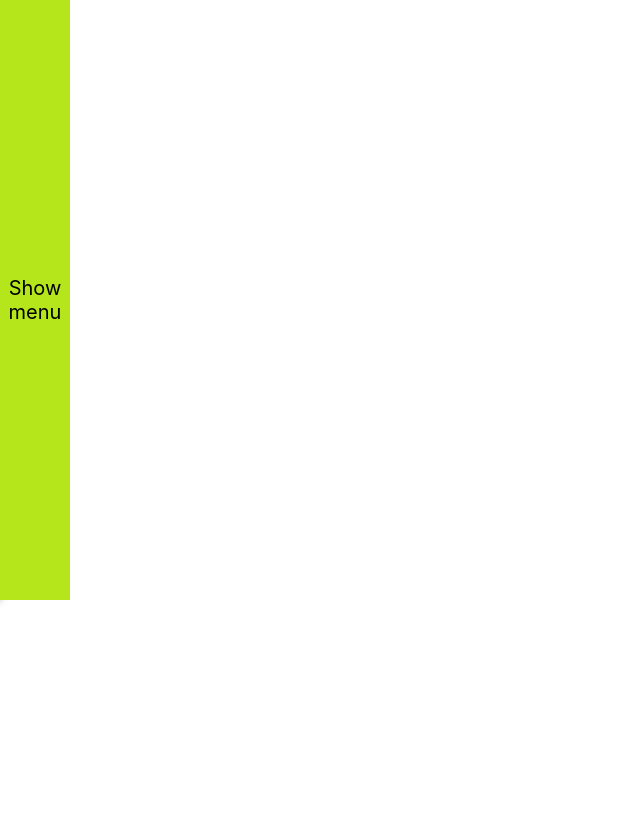
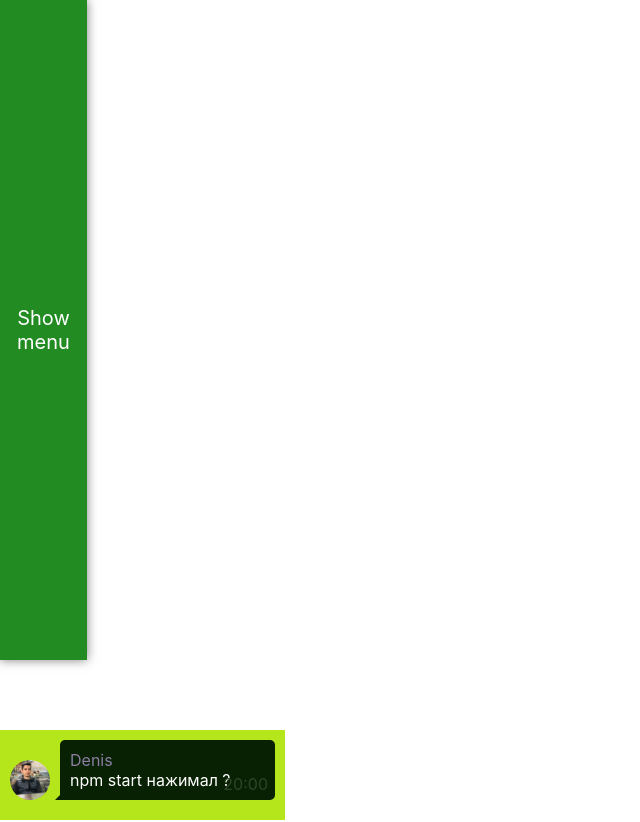
Before and after one commit to prudiusDenys/home-react, a React (Create React App) app: page /#/preJunior in a window 1280 px wide. Before the commit this address led to /#/. Shown: the top 822 px of the page, without its empty margins (0-640 px from the left). Before the commit the page ends 800 px from the top, so only its background shows below. Built offline with nearby package versions, Linux system fonts and the light colour scheme.

Commit message:
Added Task 12

```diff
--- a/package.json
+++ b/package.json
@@ -16,6 +16,7 @@
     "@types/react-redux": "^7.1.9",
     "@types/react-router-dom": "^5.1.5",
     "@types/uuid": "^8.0.0",
+    "create-react-context": "^0.3.0",
     "gh-pages": "^3.1.0",
     "moment": "^2.27.0",
     "momentjs": "^2.0.0",
--- a/src/App.css
+++ b/src/App.css
@@ -15,6 +15,7 @@ body {
   height: 100%;
   position: relative;
 }
+
 html.lock,
 body.lock {
   overflow: hidden;
@@ -43,13 +44,14 @@ li {
   margin: 0 auto;
   padding: 0 10px;
 }
-.inputWrapper{
+
+.inputWrapper {
   width: 400px;
   display: flex;
   justify-content: space-around;
   margin-bottom: 20px;
 }
 
-.todoListWrapper{
+.todoListWrapper {
   margin-left: 100px;
 }
--- a/src/App.tsx
+++ b/src/App.tsx
@@ -1,4 +1,4 @@
-import React, {ChangeEvent, KeyboardEvent, useCallback, useMemo, useState} from 'react';
+import React, {ChangeEvent, KeyboardEvent, useCallback, useContext, useMemo, useState} from 'react';
 import './App.css';
 import {v1} from "uuid";
 import {HashRouter, Route} from "react-router-dom";
@@ -6,6 +6,9 @@ import {PreJunior} from "./components/Task5/UsersPages/PreJunior";
 import {Junior} from "./components/Task5/UsersPages/Junior";
 import {JuniorPlus} from "./components/Task5/UsersPages/JuniorPlus";
 import {Home} from "./components/Task5/UsersPages/Home";
+import {useSelector} from "react-redux";
+import {AppRootState} from "./store/store";
+import {ThemeType, ThemeContext} from "./themes/themes";
 
 export type dialogsDataType = {
 	id: number,
@@ -156,9 +159,13 @@ function App() {
 		}
 	}, [valueInp])
 
+const theme = useSelector<AppRootState, ThemeType>(state => state.webSiteTheme)
+	const theme1 = useContext(ThemeContext)
+
 	return (
+		<ThemeContext.Provider value={theme}>
 		<HashRouter>
-			<div>
+			<div style={{background: theme1.background}}>
 				<div className="App">
 					<div className={'pages'}>
 						<Route exact path={'/'} render={() => <Home/>}/>
@@ -188,6 +195,7 @@ function App() {
 				</div>
 			</div>
 		</HashRouter>
+			</ThemeContext.Provider>
 	);
 }
 
--- a/src/components/Task5/UsersPages/Home.tsx
+++ b/src/components/Task5/UsersPages/Home.tsx
@@ -1,9 +1,14 @@
-import React from "react";
+import React, {useContext} from "react";
 import {NavBar} from "../NavBar";
+import {ThemeContext} from "../../../themes/themes";
+
 
 export const Home = () => {
+
+	const theme = useContext(ThemeContext)
+
 	return(
-		<div>
+		<div style={theme}>
 					<NavBar/>
 		</div>
 	)
--- a/src/components/Task5/UsersPages/Junior.tsx
+++ b/src/components/Task5/UsersPages/Junior.tsx
@@ -1,4 +1,4 @@
-import React, {useCallback, useMemo, useState} from "react";
+import React, {useCallback, useContext, useMemo, useState} from "react";
 import classes from "./Junior.module.css";
 import {NavBar} from "../NavBar";
 import {PresCompForEditableSpan} from "../../Task6/PresCompForEditableSpan";
@@ -13,6 +13,7 @@ import {AppRootState} from "../../../store/store";
 import {Preloader} from "../../../common/Preloader/Preloader";
 import {Range} from "../../../common/Range/Range";
 import {RangeDoubleSlider} from "../../../common/RangeDoubleSlider/RangeDoubleSlider";
+import {ThemeContext} from "../../../themes/themes";
 
 export type ItemsType = {
 	value: string
@@ -26,6 +27,8 @@ export type ContactMethodType = {
 }
 
 export const Junior = () => {
+
+	const theme = useContext(ThemeContext)
 
 	const countries: Array<ItemsType> = useMemo(()=>{
 		return (
@@ -89,9 +92,8 @@ export const Junior = () => {
 		setRangeValue(value)
 	}, [rangeValue])
 
-
 	return (
-		<div>
+		<div style={theme}>
 			{!loading ?
 				<div>
 					<NavBar/>
--- a/src/components/Task5/UsersPages/JuniorPlus.tsx
+++ b/src/components/Task5/UsersPages/JuniorPlus.tsx
@@ -1,36 +1,41 @@
-import React, {useState} from "react";
+import React, {useCallback, useContext, useEffect, useMemo, useState} from "react";
 import {NavBar} from "../NavBar";
 import classes from "./JuniorPlus.module.css";
 import {Select} from "../../../common/Select/Select";
 import {ItemsType} from "./Junior";
 import {useDispatch} from "react-redux";
 import {setThemeAC} from "../../../reducers/theme-reducer";
+import {ThemeContext} from "../../../themes/themes";
 
 export const JuniorPlus = () => {
 
+	const theme = useContext(ThemeContext)
 	const dispatch = useDispatch()
 
-	const themes: Array<ItemsType> = [
-		{value: '1', item: 'white'},
-		{value: '2', item: 'black'},
-		{value: '3', item: 'green'}
-	]
-	const [theme, setTheme] = useState<string>(themes[0].value);
+	const themes: Array<ItemsType> = useMemo(()=>{
+		return(
+			[
+				{value: '1', item: 'light'},
+				{value: '2', item: 'black'},
+				{value: '3', item: 'green'}
+			]
+		)
+	},[])
+	const [webSiteTheme, setWebSiteTheme] = useState<string>(themes[0].value);
+	const onChange = useCallback((selectValue: string):void => {
+		setWebSiteTheme(selectValue)
+	},[webSiteTheme])
 
-	const onChange = ((selectValue: string):void => {
-		setTheme(selectValue);
-	})
-
-	dispatch(setThemeAC(theme))
-
-
+	useEffect(()=>{
+		dispatch(setThemeAC(webSiteTheme))
+	},[webSiteTheme])
 
 	return (
-		<div className={classes.juniorPlus}>
+		<div className={classes.juniorPlus} style={theme}>
 			<NavBar/>
 			<div className={classes.container}>
 				<div className={classes.juniorPlusContent}>
-							<Select value={theme} items={themes} onChange={onChange}/>
+							<Select value={webSiteTheme} items={themes} onChange={onChange}/>
 				</div>
 			</div>
 		</div>
--- a/src/components/Task5/UsersPages/PreJunior.tsx
+++ b/src/components/Task5/UsersPages/PreJunior.tsx
@@ -1,4 +1,4 @@
-import React, {ChangeEvent, KeyboardEvent} from "react";
+import React, {ChangeEvent, KeyboardEvent, useContext} from "react";
 import classes from "./PreJunior.module.css";
 import {NavBar} from "../NavBar";
 import {dialogsDataType, FilterTaskType, NamesData, TaskStateType, TodoListType} from "../../../App";
@@ -10,6 +10,7 @@ import {PresentationComponent} from "../../PresentationComponent/PresentationCom
 import Todo from "../../Todo/Todo";
 import {AddItemForm} from "../../Todo/AddItemForm/AddItemForm";
 import {Grid, Paper} from "@material-ui/core";
+import {ThemeContext} from "../../../themes/themes";
 
 type PropsType = {
 	dialogsData: Array<dialogsDataType>
@@ -35,6 +36,8 @@ type PropsType = {
 }
 
 export const PreJunior = React.memo(function PreJunior(props: PropsType) {
+
+	const theme = useContext(ThemeContext)
 
 	let todoList = props.todoLists.map(tl => {
 
@@ -76,9 +79,8 @@ export const PreJunior = React.memo(function PreJunior(props: PropsType) {
 		)
 	})
 
-
 	return (
-		<div className={classes.wrapper}>
+		<div className={classes.wrapper} style={theme}>
 			<NavBar/>
 			<Dialogs dialogsData={props.dialogsData}/>
 
--- a/src/reducers/theme-reducer.ts
+++ b/src/reducers/theme-reducer.ts
@@ -1,36 +1,31 @@
-type StateType = {
-	backgroundColor: string
-}
-type ActionsType = SetThemeType
+import {darkTheme, greenTheme, lightTheme, ThemeType} from "../themes/themes";
+
 type SetThemeType = {
 	type: typeof SET_THEME
 	value: string
 }
-
 const SET_THEME = 'setTheme';
 
-let initialState = document.body.style.backgroundColor = 'white';
 
-export const themeReducer = (state: any = initialState, action: ActionsType) => {
-	debugger
+export const themeReducer = (state:ThemeType = lightTheme, action: SetThemeType):ThemeType => {
 	switch (action.type) {
 		case SET_THEME: {
 			if (action.value === '1') {
-				return document.body.style.backgroundColor = 'white';
+				return lightTheme
 			}
 			if (action.value === '2') {
-				return document.body.style.backgroundColor = 'black';
+				return darkTheme
 			}
 			if (action.value === '3') {
-				return document.body.style.backgroundColor = 'green';
+				return greenTheme
 			}
 			break
 		}
 		default:
 			return state
 	}
+	return state
 }
-
 
 export const setThemeAC = (value: string): SetThemeType => {
 	return {type: SET_THEME, value}
--- a/src/store/store.ts
+++ b/src/store/store.ts
@@ -1,7 +1,6 @@
-import {applyMiddleware, combineReducers, createStore} from "redux";
+import {combineReducers, createStore} from "redux";
 import {loadingReducer} from "../reducers/loading-reducer";
 import {themeReducer} from "../reducers/theme-reducer";
-import thunk from "redux-thunk";
 
 
 const rootReducer = combineReducers({
@@ -11,4 +10,4 @@ const rootReducer = combineReducers({
 
 export type AppRootState = ReturnType<typeof rootReducer>
 
-export const store = createStore(rootReducer, applyMiddleware(thunk))
+export const store = createStore(rootReducer)
--- /dev/null
+++ b/src/themes/themes.ts
@@ -0,0 +1,22 @@
+import React from "react";
+
+export type ThemeType = {
+	background: string,
+	color: string
+}
+
+export const lightTheme = {
+	background: 'white',
+	color: 'black'
+}
+export const darkTheme = {
+	background: 'black',
+	color: 'white'
+
+}
+export const greenTheme = {
+	background: 'green',
+	color: 'blue'
+}
+
+export const ThemeContext = React.createContext<ThemeType>(lightTheme)
```
